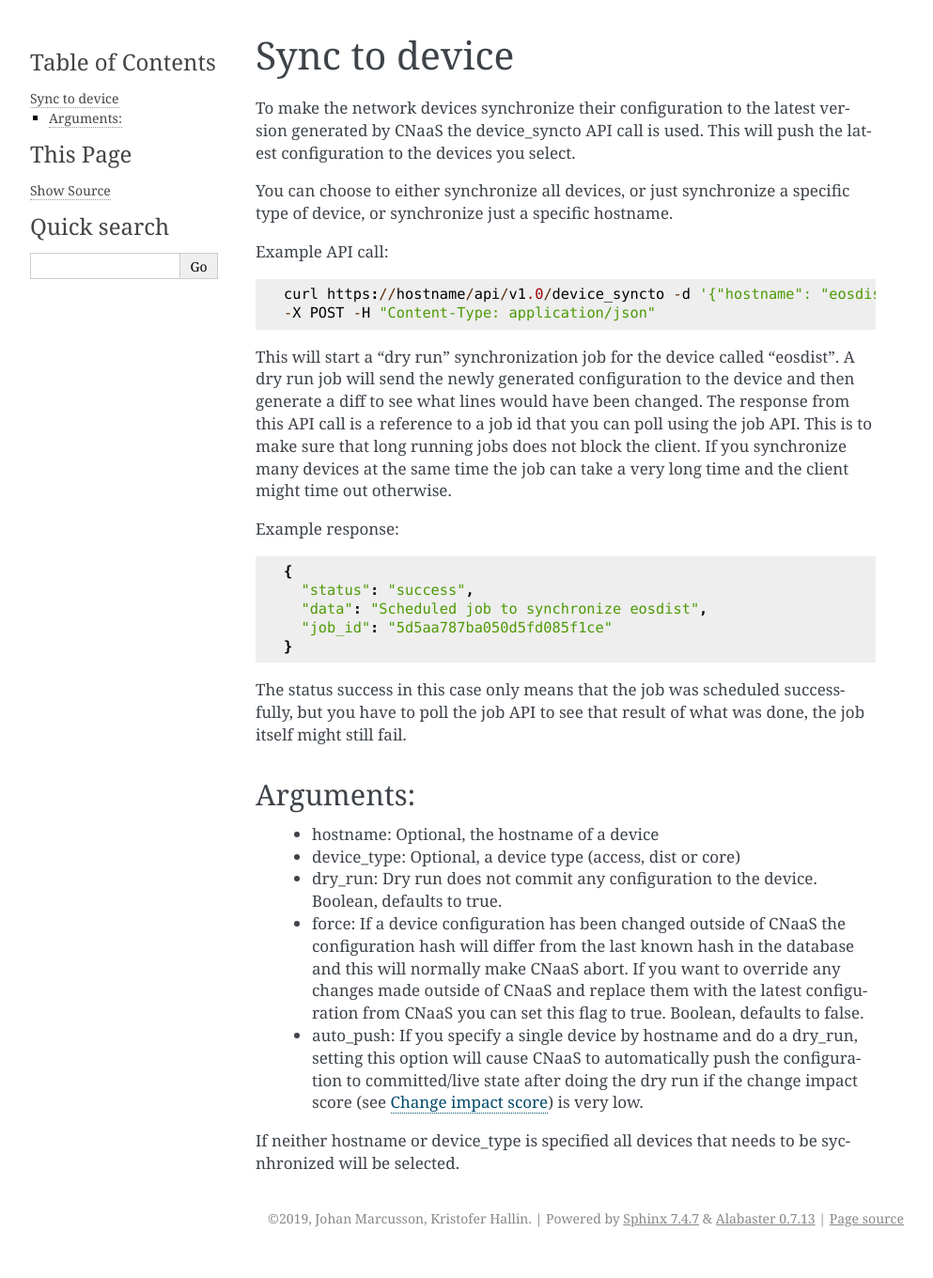
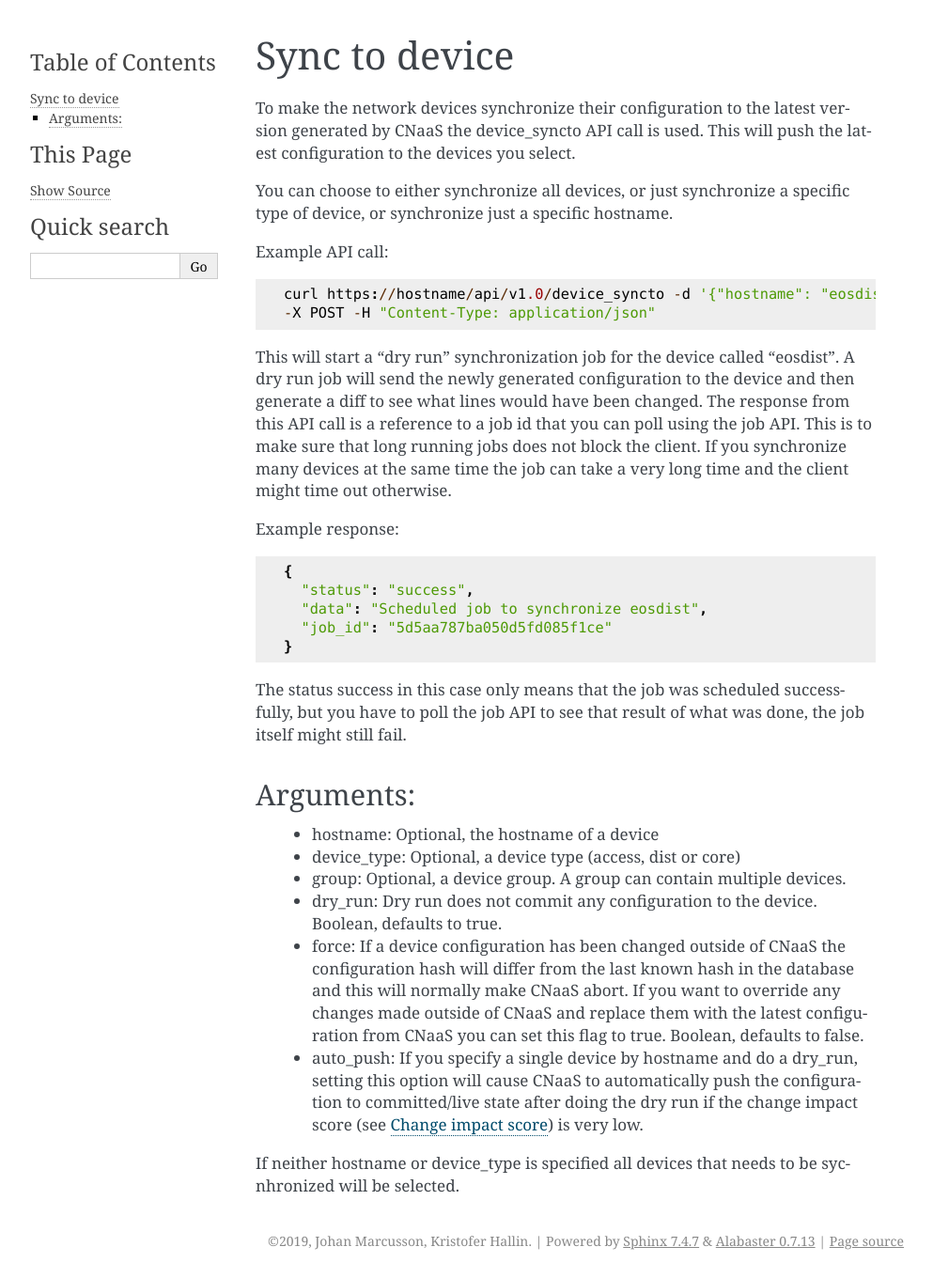
Before and after one commit to SUNET/cnaas-nms, a Sphinx documentation site: the page built from docs/apiref/syncto.rst, in a window 1280 px wide. Shown: the whole page at 94% size, without its empty margins (148-1141 px from the left). Built offline with Sphinx 7.4.7, drawn with Linux system fonts in a browser that asks for light colours; before the commit the page ends 1336 px from its top, so only the background shows below that.

Commit message:
Documentation for syncto API command describing group parameter.

```diff
--- a/docs/apiref/syncto.rst
+++ b/docs/apiref/syncto.rst
@@ -41,6 +41,7 @@ Arguments:
 
  - hostname: Optional, the hostname of a device
  - device_type: Optional, a device type (access, dist or core)
+ - group: Optional, a device group. A group can contain multiple devices.
  - dry_run: Dry run does not commit any configuration to the device. Boolean, defaults to true.
  - force: If a device configuration has been changed outside of CNaaS the configuration hash
    will differ from the last known hash in the database and this will normally make CNaaS
```
